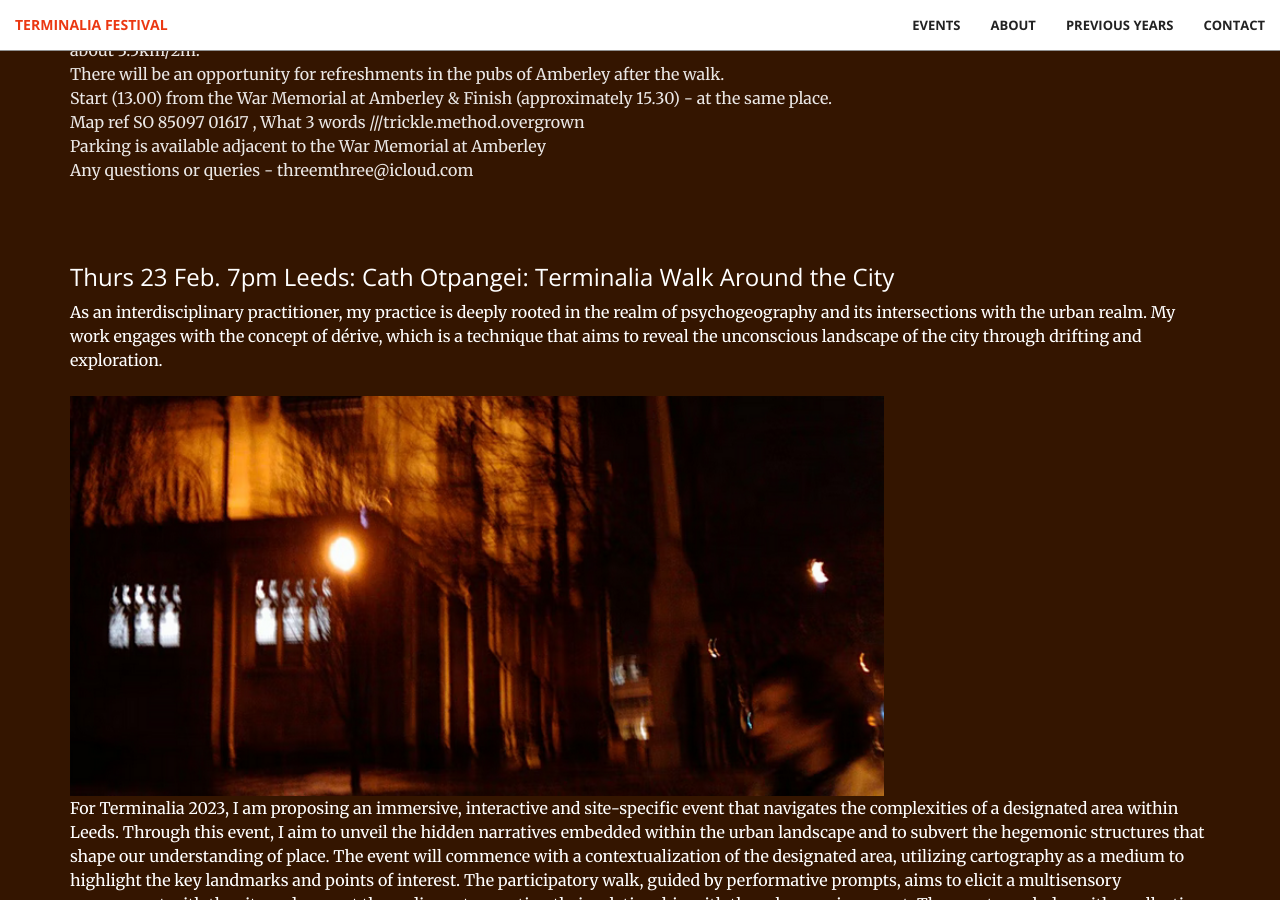
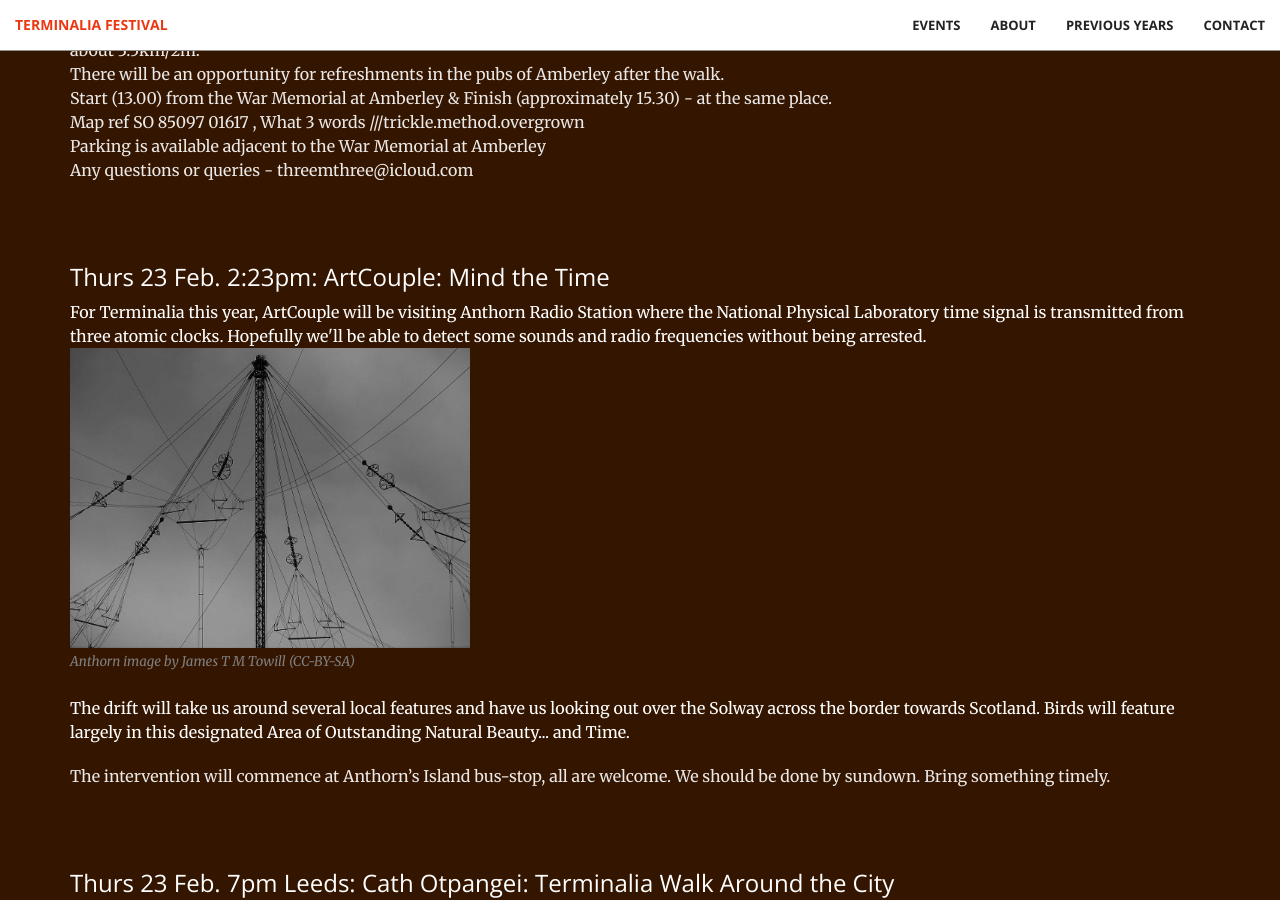
Before and after one commit to timwaters/terminalia, a Jekyll site: the page built from index.html, in a window 1280 px wide and 900 px high, scrolled down 4817 px. Built offline with Jekyll 4.4.1, drawn with Linux system fonts in a browser that asks for light colours.

Commit message:
add art couple walk

```diff
--- a/_includes/events.html
+++ b/_includes/events.html
@@ -162,6 +162,27 @@
             <br />
 
             Any questions or queries - threemthree@icloud.com
+          </p>
+        </div>
+
+        <div class="col-lg-12 col-lg-offset-0 text-left event">
+
+          <h3>Thurs 23 Feb. 2:23pm:  ArtCouple: Mind the Time</h3>
+
+
+          <p class="text">
+            For Terminalia this year, ArtCouple will be visiting Anthorn Radio Station where the National Physical Laboratory time signal is transmitted from three atomic clocks. Hopefully we'll be able to detect some sounds and radio frequencies without being arrested.
+            <br />
+            <img src="img/past/2023/anhorn.jpg" height="300px"><br />
+            <span class="caption2">
+              Anthorn image by James T M Towill (CC-BY-SA)
+            </span><br /><br />
+            The drift will take us around several local features and have us looking out over the Solway across the border towards Scotland. Birds will feature largely in this designated Area of Outstanding Natural Beauty... and Time.
+
+
+          </p>
+          <p class="text-faded">
+            The intervention will commence at Anthorn’s Island bus-stop, all are welcome. We should be done by sundown. Bring something timely.
           </p>
         </div>
 
--- a/css/main.scss
+++ b/css/main.scss
@@ -48,3 +48,10 @@ $theme-dark: #222;
 .event {
         margin-bottom:3em;
 }
+
+.caption2 {
+        font-style: italic;
+        font-size: smaller;
+        color: gray;
+        padding-bottom: 1em;
+}
```
Also changed, not shown: img/past/2023/anhorn.jpg (added).
